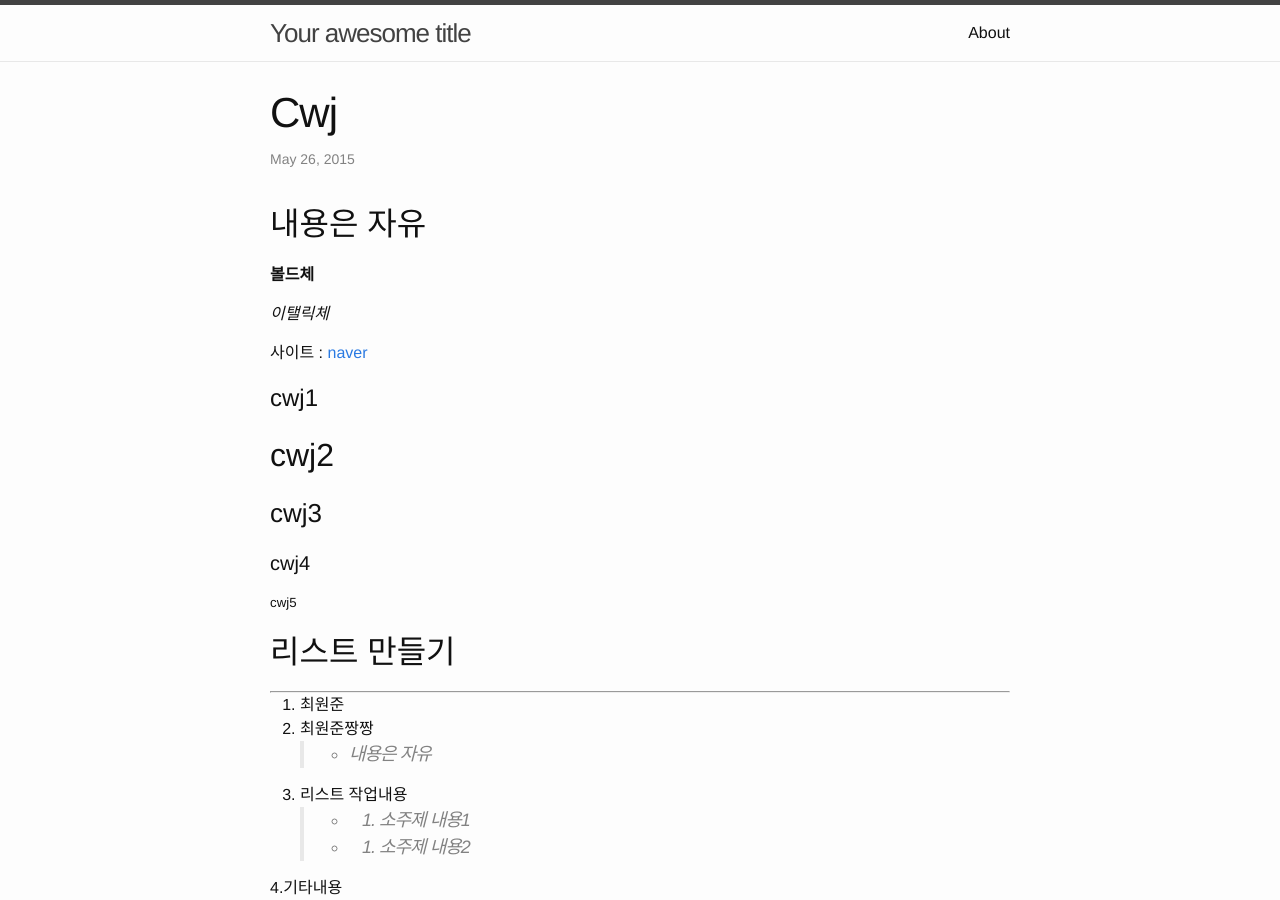
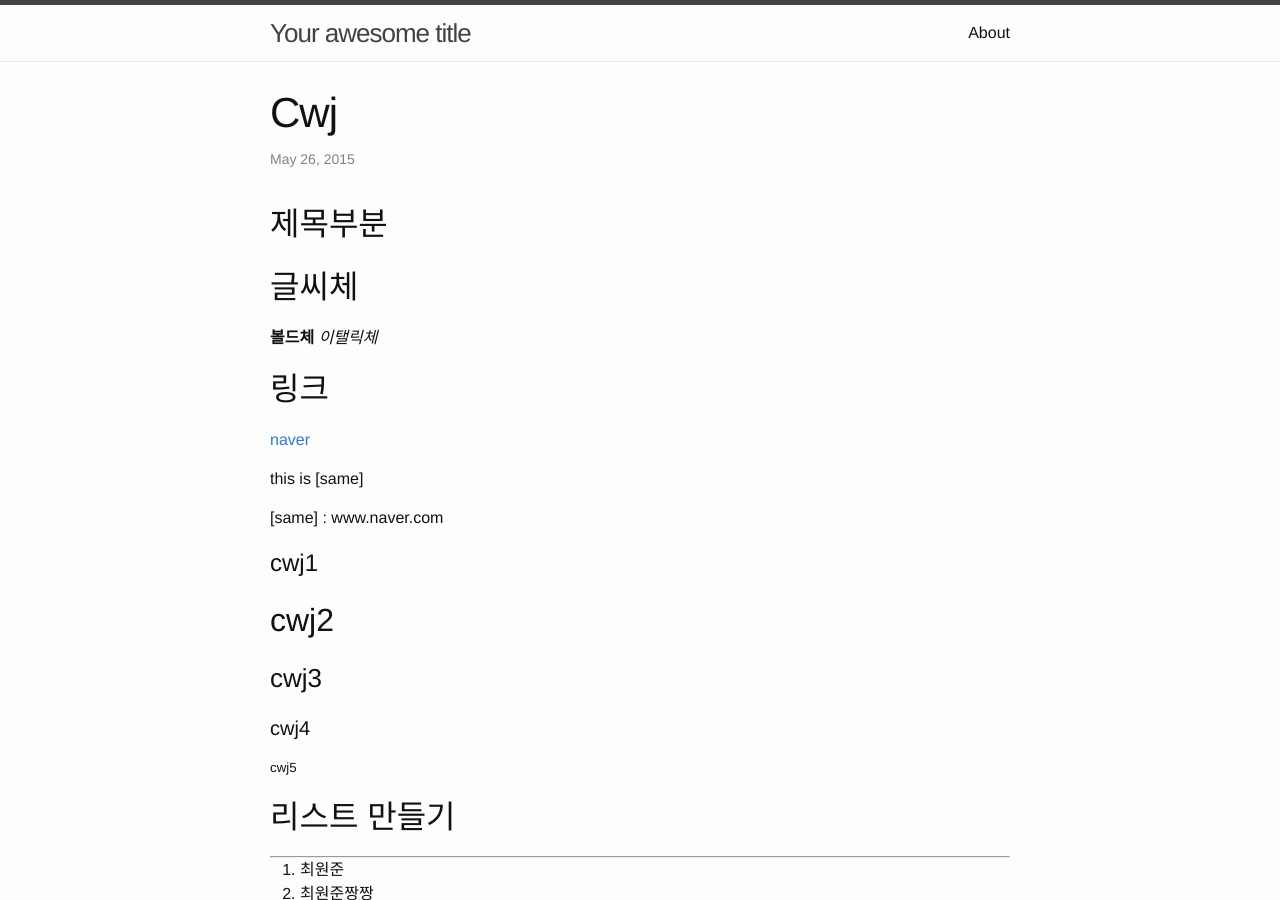
Before and after one commit to kutchoiwjun92/kutchoiwjun92.github.com, a Jekyll site: the page built from _posts/2015-05-26-cwj.md, in a window 1280 px wide and 900 px high. Built offline with Jekyll 4.4.1, drawn with Linux system fonts in a browser that asks for light colours.

Commit message:
Update 2015-05-26-cwj.md

```diff
--- a/_posts/2015-05-26-cwj.md
+++ b/_posts/2015-05-26-cwj.md
@@ -5,13 +5,19 @@ date : 2015-05-26 21:42:00
 categories : hekyll update
 ---
 
-내용은 자유
+제목부분
 -----------
+##글씨체
 **볼드체**
-
 *이탤릭체*
 
-사이트 : [naver](http://naver.com)
+## 링크
+[naver](www.naver.com)
+
+this is [same]
+
+[same] : www.naver.com
+
 
 #cwj1
 
```
